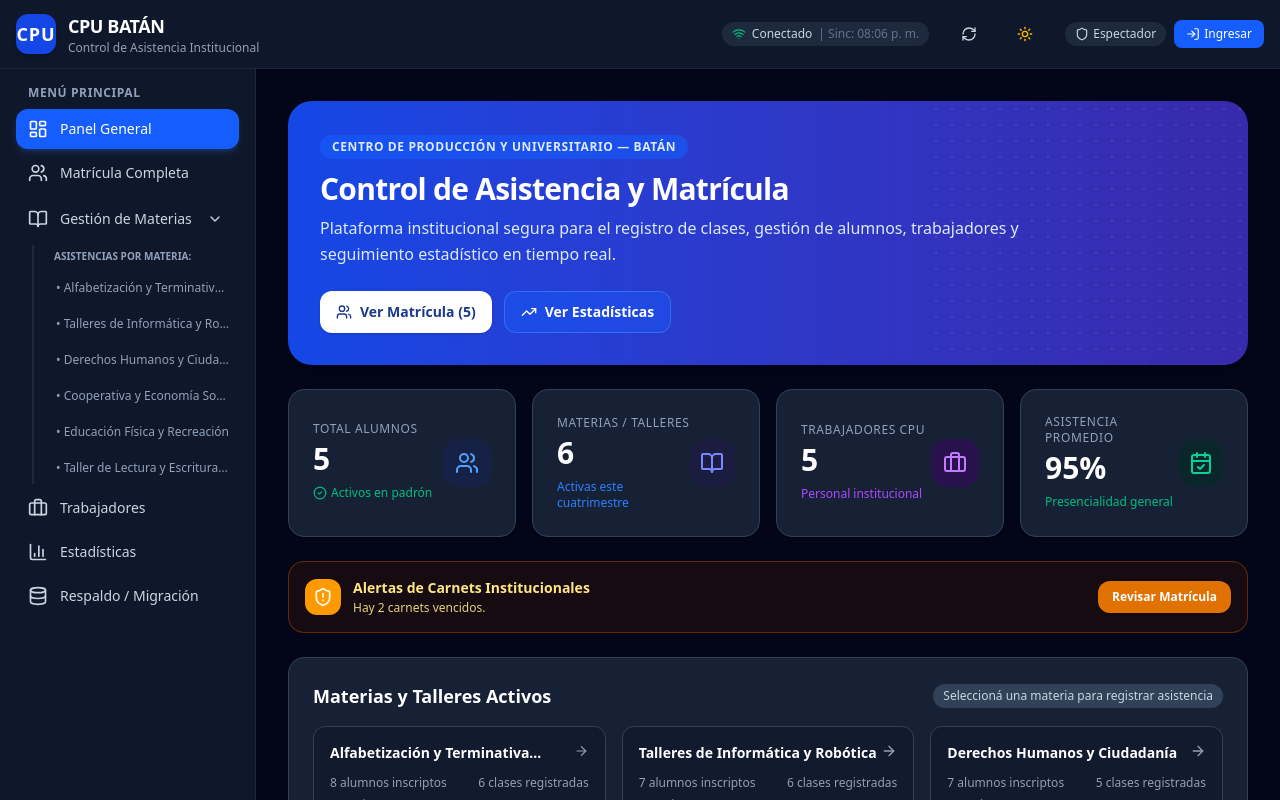
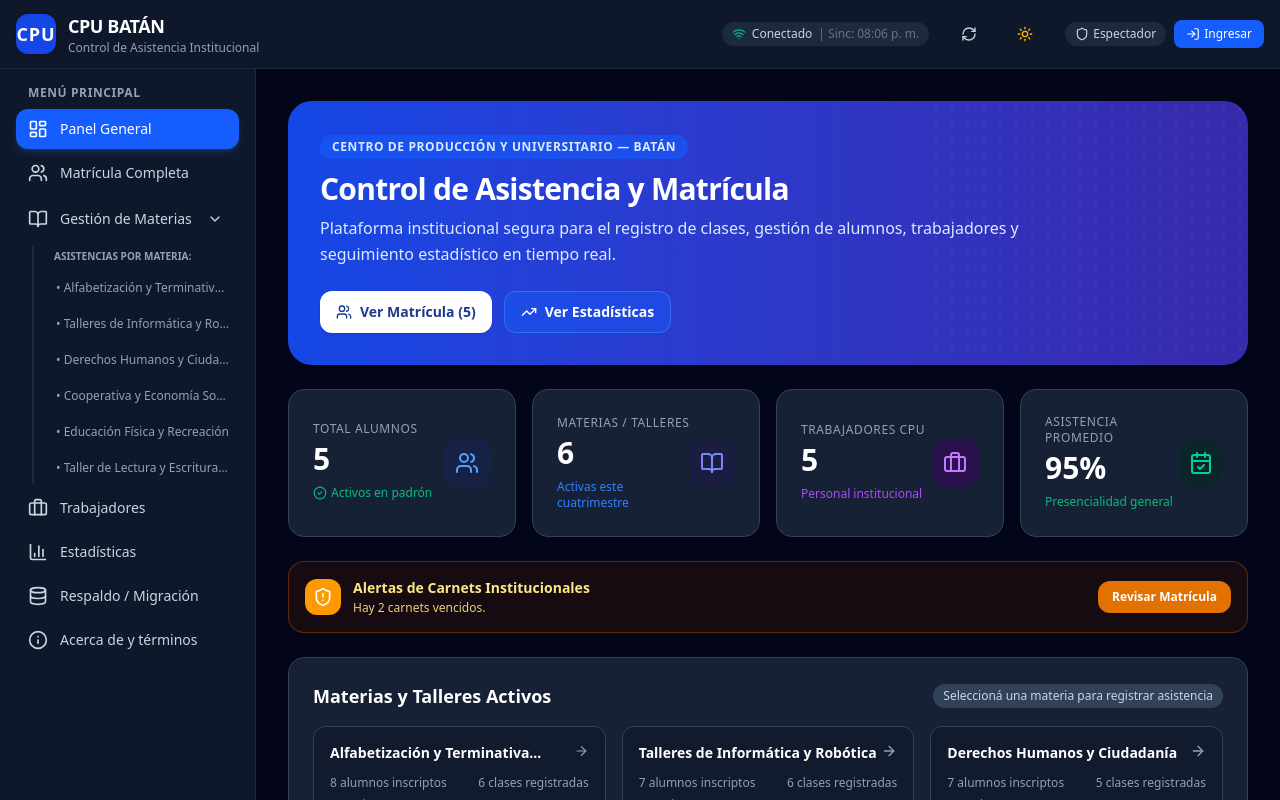
Before and after one commit to florenciaamor36-ship-it/asistencia-cpu-batan-v2, a React (Vite) app: page / in a window 1280 px wide. Shown: the top 800 px of the page. Built offline with nearby package versions, Linux system fonts and the light colour scheme; no server answers; the database is empty.

Commit message:
Agregar acceso a términos y Acerca de

```diff
--- a/src/components/Sidebar.tsx
+++ b/src/components/Sidebar.tsx
@@ -6,7 +6,7 @@ import {
   BookOpen,
   Briefcase,
   BarChart3,
-  Database,
+  Database, Info,
   ChevronDown,
   ChevronRight,
   CheckSquare
@@ -137,6 +137,14 @@ export const Sidebar: React.FC<SidebarProps> = ({
             <Database className="w-5 h-5" />
             <span>Respaldo / Migración</span>
           </button>
+
+          <button
+            onClick={() => onSelectView('acerca')}
+            className={navItemClass(currentView === 'acerca')}
+          >
+            <Info className="w-5 h-5" />
+            <span>Acerca de y términos</span>
+          </button>
         </div>
       </div>
 
```
